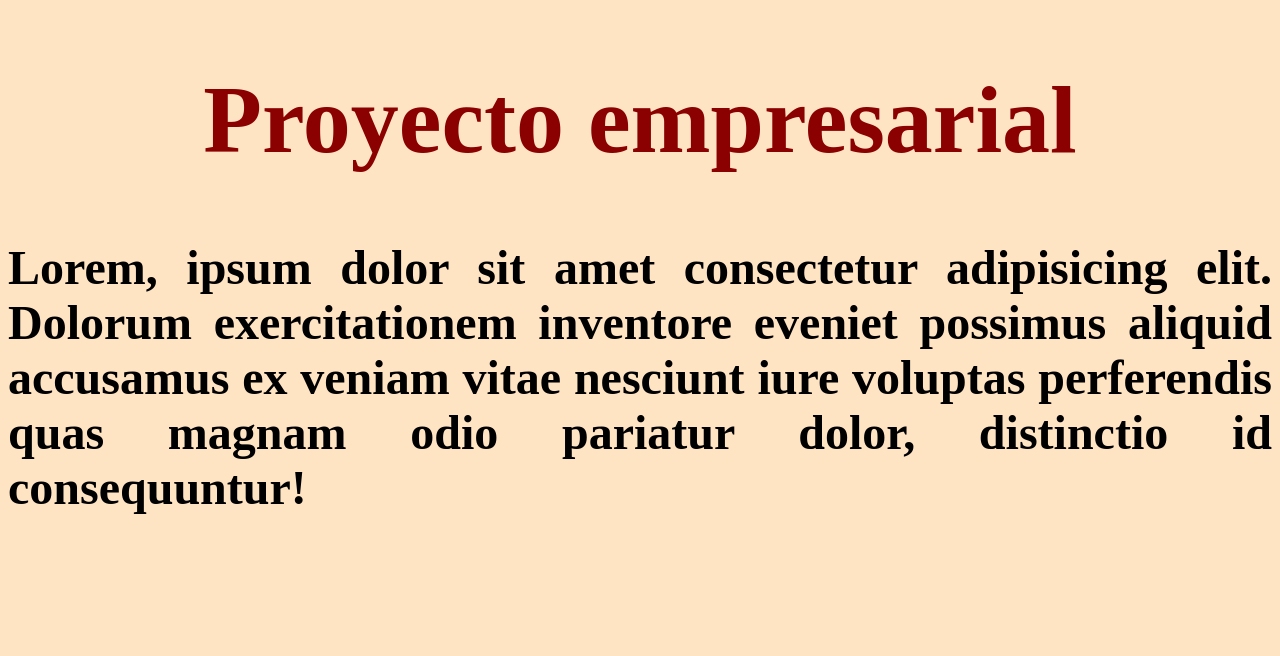
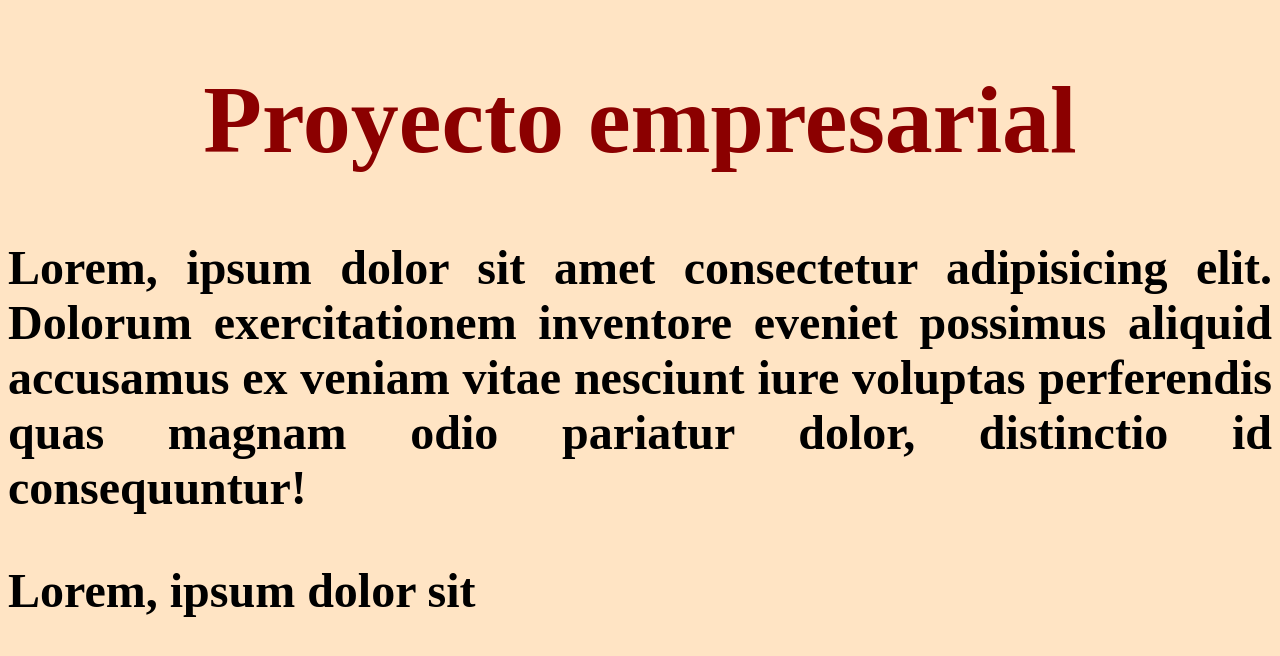
Before and after one commit to AlbertoDelis/proyecto001, a plain HTML site: page index.html in a window 1280 px wide. Drawn offline with Linux system fonts and the light colour scheme.

Commit message:
Update index.html

```diff
--- a/index.html
+++ b/index.html
@@ -11,6 +11,6 @@
 <body>
     <h1>Proyecto empresarial</h1>
     <p>Lorem, ipsum dolor sit amet consectetur adipisicing elit. Dolorum exercitationem inventore eveniet possimus aliquid accusamus ex veniam vitae nesciunt iure voluptas perferendis quas magnam odio pariatur dolor, distinctio id consequuntur!</p>
-
+    <p>Lorem, ipsum dolor sit</p>
 </body>
 </html>
```
